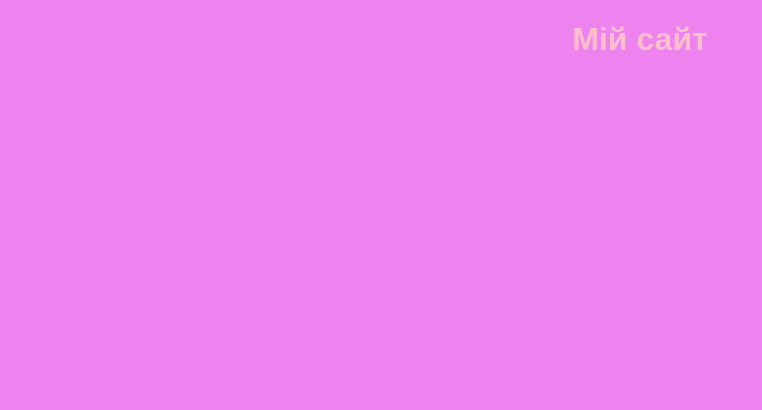
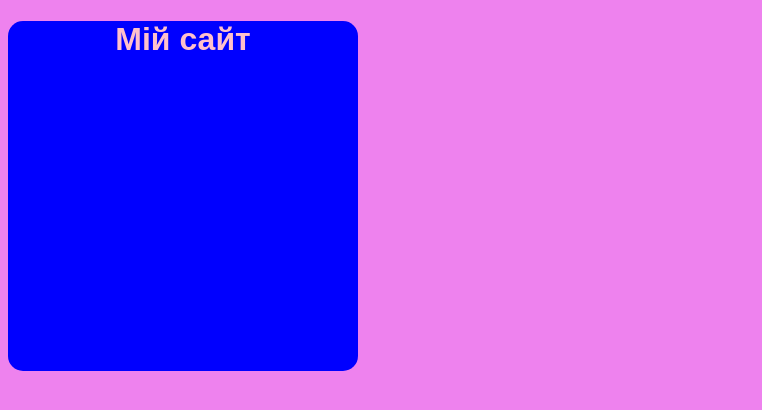
Before and after one commit to rostislavbest/-, a plain HTML site: page index.html in a window 1280 px wide. Shown: the whole page, without its empty margins (0-762 px from the left). Drawn offline with Linux system fonts and the light colour scheme.

Commit message:
Update style.css
додав стилі до класу box

```diff
--- a/style.css
+++ b/style.css
@@ -5,4 +5,11 @@ h1{
   color:pink;
   text-align: center;
   font-family:sans-serif;
+  font-family:sans-serif;
 }
+.box{
+  width:350px;
+  height:350px;
+  background-color: blue;
+  border-radius:15px;
+}
```
